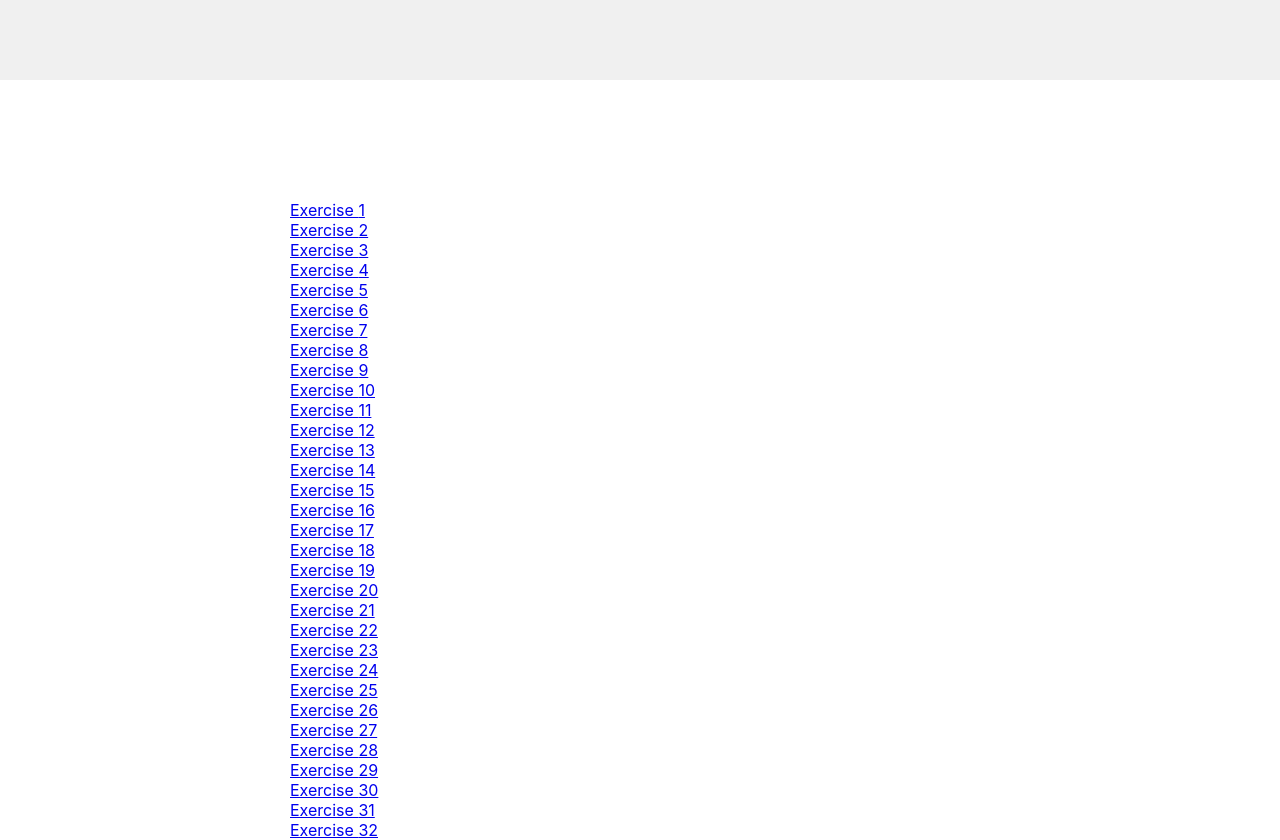
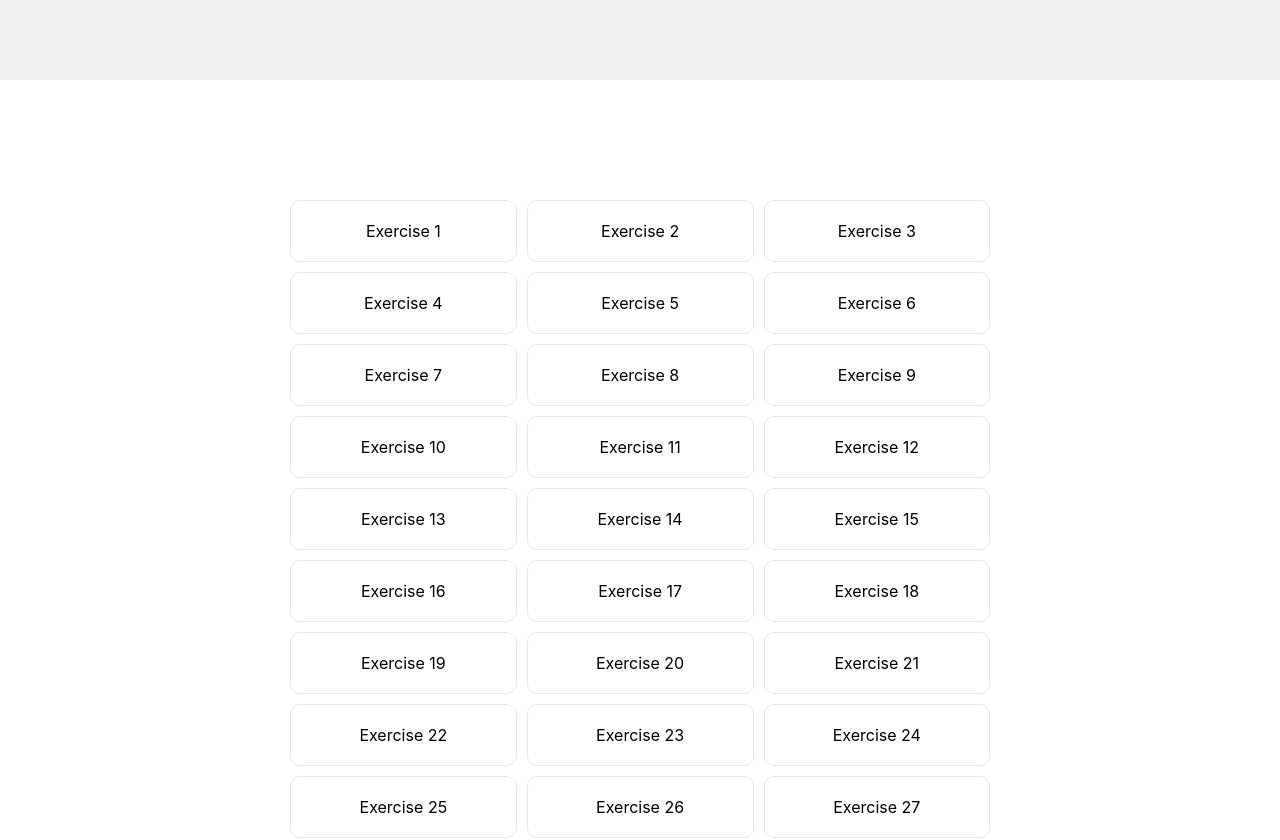
Before and after one commit to lvshv/english-trainer-react, a React (Create React App) app: page / in a window 1280 px wide. Shown: the top 840 px of the page. Built offline with nearby package versions, Linux system fonts and the light colour scheme.

Commit message:
Upd: Installed sass, changed styles

```diff
--- a/package.json
+++ b/package.json
@@ -15,6 +15,7 @@
     "react-dom": "^18.0.0",
     "react-router-dom": "^6.3.0",
     "react-scripts": "5.0.0",
+    "sass": "^1.49.11",
     "typescript": "^4.6.3",
     "web-vitals": "^2.1.4"
   },
--- a/src/index.css
+++ b/src/index.scss
@@ -75,3 +75,28 @@ code {
   height: 300px;
   background-color: rgb(241, 241, 241);
 }
+
+.exerecise-card {
+  padding: 20px;
+  display: inline-block;
+  text-decoration: none;
+  color: #000;
+  border: 1px solid rgb(229, 232, 235);
+  background-color: rgb(255, 255, 255);
+  border-radius: 10px;
+  display: flex;
+  justify-content: center;
+  transition: all 0.3s ease 0s;
+
+  &:hover {
+    box-shadow: rgb(4 17 29 / 15%) 0px 0px 4px 0px;
+    transition: all 0.3s ease 0s;
+    color: #aaa;
+  }
+}
+
+.exerecises-wrapper {
+  display: grid;
+  gap: 10px;
+  grid-template-columns: repeat(3, auto);
+}
--- a/src/index.tsx
+++ b/src/index.tsx
@@ -3,7 +3,7 @@ import { BrowserRouter } from 'react-router-dom'
 import { StrictMode } from 'react'
 import App from './App'
 import reportWebVitals from './reportWebVitals'
-import './index.css'
+import './index.scss'
 
 const container = document.getElementById('root')
 const root = createRoot(container as HTMLElement)
--- a/src/pages/ExercisePage/ExercisePage.tsx
+++ b/src/pages/ExercisePage/ExercisePage.tsx
@@ -1,7 +1,7 @@
-import React, { useRef, useState } from 'react'
+import React, { useRef, useEffect, useState } from 'react'
 import { exerciseData } from 'data/exercises.js'
 import { useParams } from 'react-router-dom'
-import { Routes, Route, Link } from 'react-router-dom'
+import { Routes, Route, Link, useNavigate } from 'react-router-dom'
 
 interface ISentence {
   rus: string
@@ -11,9 +11,15 @@ interface ISentence {
 
 export const ExercisePage = () => {
   let params = useParams()
+  const navigate = useNavigate()
 
   const [exercises, setExercises] = useState(exerciseData)
 
+  useEffect(() => {
+    if (!params.exerciseId) {
+      navigate('/')
+    }
+  }, [params])
   const handlerShowRus = ({ exerciseIdx, idx }: { exerciseIdx: any; idx: any }) => {
     return () => {
       const newState = JSON.parse(JSON.stringify(exercises))
@@ -26,7 +32,9 @@ export const ExercisePage = () => {
       setExercises(newState)
     }
   }
-  if (!params.exerciseId) return <></>
+  if (!params.exerciseId) {
+    return <></>
+  }
   const exerciseId = params.exerciseId
   return (
     <main className='main'>
--- a/src/pages/HomePage/HomePage.tsx
+++ b/src/pages/HomePage/HomePage.tsx
@@ -6,13 +6,15 @@ export const HomePage = () => {
   return (
     <div className='page-body'>
       <div className='container'>
-        {exerciseData.map((exercise, idx) => {
-          return (
-            <Link to={`/exercise/${idx}`}>
-              <div>Exercise {idx + 1}</div>
-            </Link>
-          )
-        })}
+        <div className='exerecises-wrapper'>
+          {exerciseData.map((exercise, idx) => {
+            return (
+              <Link to={`/exercise/${idx}`} className='exerecise-card' key={`exercise-${idx}`}>
+                <div className=''>Exercise {idx + 1}</div>
+              </Link>
+            )
+          })}
+        </div>
       </div>
     </div>
   )
```
Also changed, not shown: 1 other file (tests, documents, lock files or other folders).
